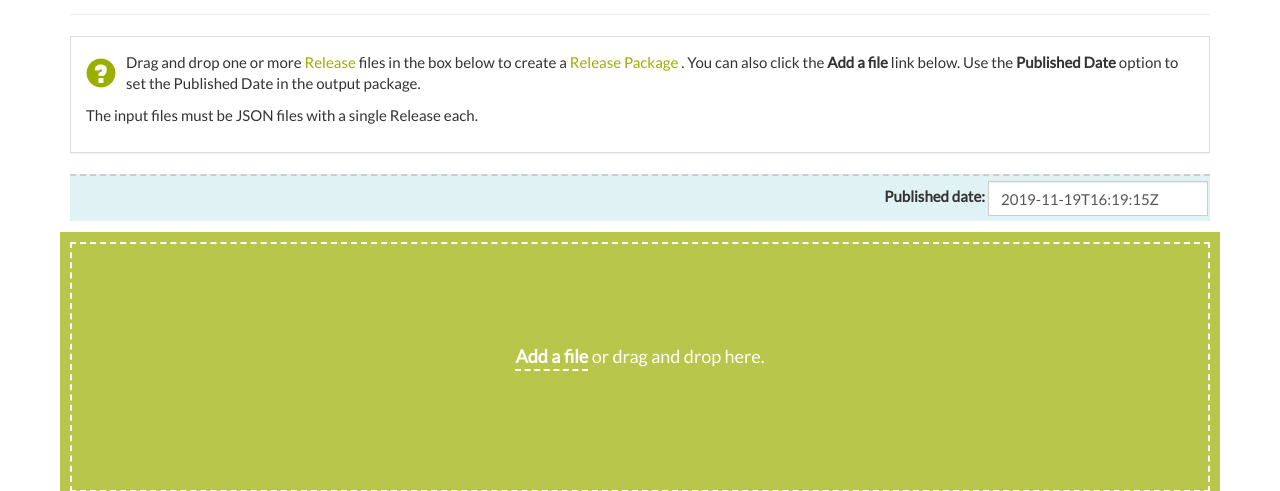
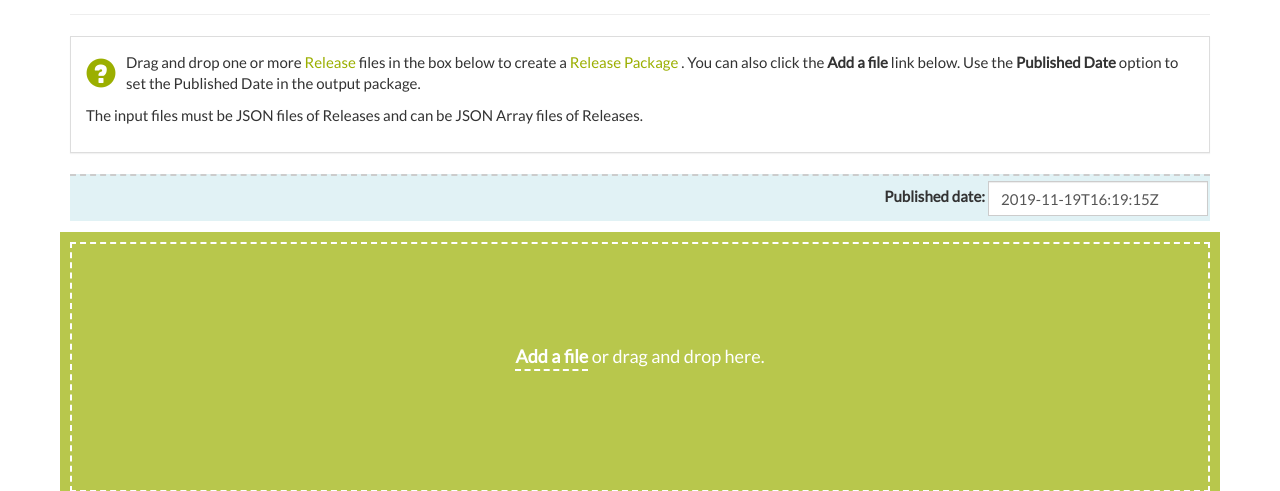
Before and after one commit to open-contracting-archive/toucan, a Django app: template default/templates/default/package-releases.html in a window 1280 px wide. Shown: the part 163-654 px from the top of the page. Run offline with Django 3.2, Linux system fonts and the light colour scheme; the template is opened without the code that fills it, so the values that code supplies are empty; some libraries are stand-ins or nearby versions.

Commit message:
Change the feature's description

```diff
--- a/default/templates/default/package-releases.html
+++ b/default/templates/default/package-releases.html
@@ -7,7 +7,7 @@
 in the box below to create a <a href="https://standard.open-contracting.org/latest/en/schema/release_package/" target="_blank">Release Package</a> {% endblocktrans %}.
 {% blocktrans %}You can also click the <strong>Add a file</strong> link below.{% endblocktrans %}
 {% blocktrans %}Use the <strong>Published Date</strong> option to set the Published Date in the output package.{% endblocktrans %}</p>
-<p>{% blocktrans %}The input files must be JSON files with a single Release each.{% endblocktrans%}</p>
+<p>{% blocktrans %}The input files must be JSON files of Releases and can be JSON Array files of Releases.{% endblocktrans%}</p>
 {% endblock %}
 {% block extraoptions %}
 {% include "default/snippets/published_date.html" %}
```
